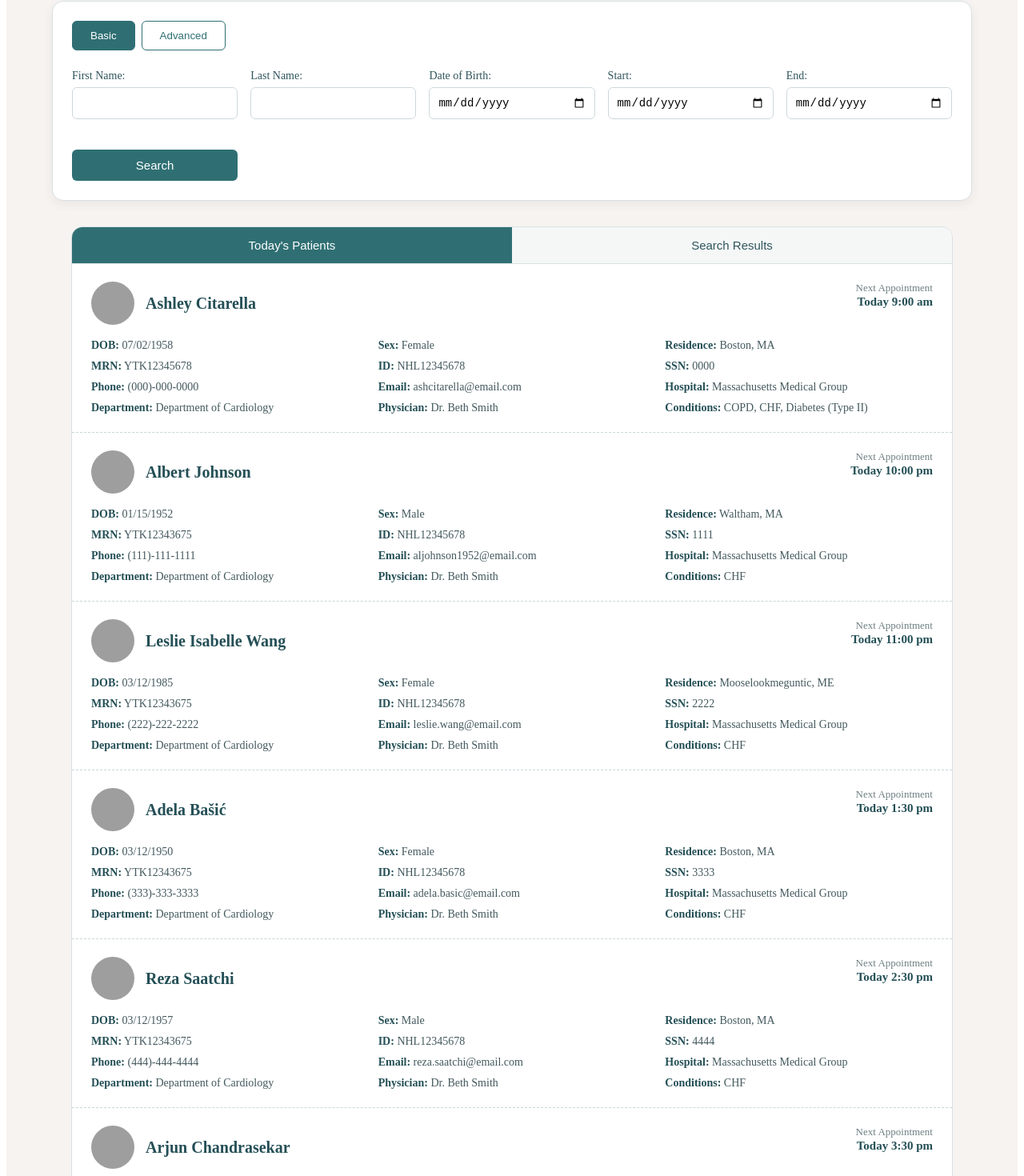
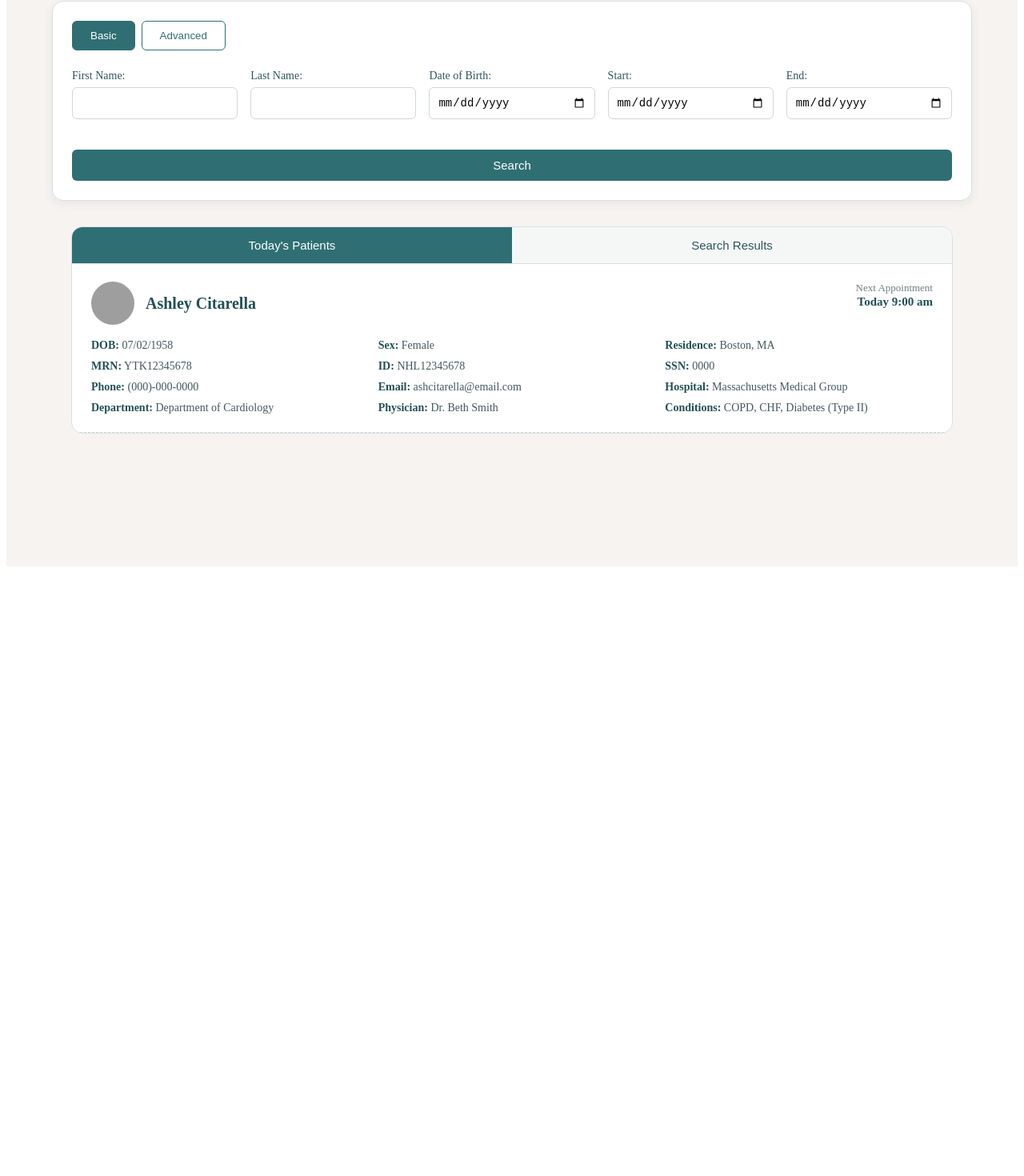
Before and after one commit to cocopuff2234/Angular-Patient-Dashboard, an Angular app: page / in a window 1280 px wide. Shown: the part 100-1570 px from the top of the page at 80% size. After the commit the page ends 816 px from the top, so only its background shows below. Built offline with nearby package versions, Linux system fonts and the light colour scheme; grey boxes are pictures that could not be loaded.

Commit message:
Search functionality implemented

```diff
--- a/src/app/app.component.html
+++ b/src/app/app.component.html
@@ -1,5 +1,9 @@
 <main class="app-page">
   <app-header></app-header>
-  <app-search></app-search>
-  <app-patient-panel></app-patient-panel>
+
+  <app-search (search)="handleSearch($event)"></app-search>
+
+  <app-patient-panel
+    [patients]="displayedPatients"
+  ></app-patient-panel>
 </main>
--- a/src/app/app.component.ts
+++ b/src/app/app.component.ts
@@ -1,8 +1,9 @@
 import { Component } from '@angular/core';
 import { RouterOutlet } from '@angular/router';
 import { HeaderComponent } from './components/header/header.component';
-import { SearchComponent } from './components/search/search.component';
+import { SearchComponent, SearchCriteria } from './components/search/search.component';
 import { PatientPanelComponent } from './components/patient-panel/patient-panel.component';
+import { Patient } from './models/patient.model';
 
 @Component({
   selector: 'app-root',
@@ -11,4 +12,48 @@ import { PatientPanelComponent } from './components/patient-panel/patient-panel.
   templateUrl: './app.component.html',
   styleUrls: ['./app.component.css']
 })
-export class AppComponent {}
+export class AppComponent {
+  allPatients: Patient[] = [
+    {
+      name: 'Ashley Citarella',
+      dob: '07/02/1958',
+      sex: 'Female',
+      residence: 'Boston, MA',
+      mrn: 'YTK12345678',
+      idNumber: 'NHL12345678',
+      ssnLast4: '0000',
+      phone: '(000)-000-0000',
+      email: 'ashcitarella@email.com',
+      hospital: 'Massachusetts Medical Group',
+      department: 'Department of Cardiology',
+      physician: 'Dr. Beth Smith',
+      conditions: 'COPD, CHF, Diabetes (Type II)',
+      nextAppointment: 'Today 9:00 am',
+      avatar: 'https://i.pravatar.cc/100?img=5'
+    }
+  ];
+
+  displayedPatients: Patient[] = this.allPatients;
+
+  handleSearch(criteria: SearchCriteria) {
+    this.displayedPatients = this.allPatients.filter(patient => {
+      const name = patient.name.toLowerCase();
+
+      const firstMatch =
+        !criteria.firstName || name.includes(criteria.firstName.toLowerCase());
+
+      const lastMatch =
+        !criteria.lastName || name.includes(criteria.lastName.toLowerCase());
+
+      const dobMatch =
+        !criteria.dob || patient.dob === this.formatDate(criteria.dob);
+
+      return firstMatch && lastMatch && dobMatch;
+    });
+  }
+
+  formatDate(date: string): string {
+    const [year, month, day] = date.split('-');
+    return `${month}/${day}/${year}`;
+  }
+}
--- a/src/app/components/patient-panel/patient-panel.component.html
+++ b/src/app/components/patient-panel/patient-panel.component.html
@@ -13,12 +13,16 @@
         </button>
     </div>
 
-    <div class="patients">
+    <div class="patients" *ngIf="patients.length > 0; else noPatients">
     <app-patient-card
         *ngFor="let patient of patients"
         [patient]="patient"
     ></app-patient-card>
     </div>
 
+    <ng-template #noPatients>
+    <p class="empty-state">No patients found.</p>
+    </ng-template>
+
 
 </section>
--- a/src/app/components/patient-panel/patient-panel.component.ts
+++ b/src/app/components/patient-panel/patient-panel.component.ts
@@ -1,123 +1,19 @@
-import { Component } from '@angular/core';
+import { Component, Input } from '@angular/core';
+import { CommonModule } from '@angular/common';
 import { PatientCardComponent } from '../patient-card/patient-card.component';
 import { Patient } from '../../models/patient.model';
-import { CommonModule } from '@angular/common';
 
 @Component({
   selector: 'app-patient-panel',
   standalone: true,
-  // common module is needed for ngFor in patient card
   imports: [CommonModule, PatientCardComponent],
   templateUrl: './patient-panel.component.html',
   styleUrls: ['./patient-panel.component.css']
 })
 export class PatientPanelComponent {
+  @Input() patients: Patient[] = [];
+
   activeTab = 'today';
-
-  patients: Patient[] = [
-  {
-    name: 'Ashley Citarella',
-    dob: '07/02/1958',
-    sex: 'Female',
-    residence: 'Boston, MA',
-    mrn: 'YTK12345678',
-    idNumber: 'NHL12345678',
-    ssnLast4: '0000',
-    phone: '(000)-000-0000',
-    email: 'ashcitarella@email.com',
-    hospital: 'Massachusetts Medical Group',
-    department: 'Department of Cardiology',
-    physician: 'Dr. Beth Smith',
-    conditions: 'COPD, CHF, Diabetes (Type II)',
-    nextAppointment: 'Today 9:00 am',
-    avatar: 'https://i.pravatar.cc/100?img=5'
-  },
-  {
-    name: 'Albert Johnson',
-    dob: '01/15/1952',
-    sex: 'Male',
-    residence: 'Waltham, MA',
-    mrn: 'YTK12343675',
-    idNumber: 'NHL12345678',
-    ssnLast4: '1111',
-    phone: '(111)-111-1111',
-    email: 'aljohnson1952@email.com',
-    hospital: 'Massachusetts Medical Group',
-    department: 'Department of Cardiology',
-    physician: 'Dr. Beth Smith',
-    conditions: 'CHF',
-    nextAppointment: 'Today 10:00 pm',
-    avatar: 'https://i.pravatar.cc/100?img=12'
-  },
-  {
-    name: 'Leslie Isabelle Wang',
-    dob: '03/12/1985',
-    sex: 'Female',
-    residence: 'Mooselookmeguntic, ME',
-    mrn: 'YTK12343675',
-    idNumber: 'NHL12345678',
-    ssnLast4: '2222',
-    phone: '(222)-222-2222',
-    email: 'leslie.wang@email.com',
-    hospital: 'Massachusetts Medical Group',
-    department: 'Department of Cardiology',
-    physician: 'Dr. Beth Smith',
-    conditions: 'CHF',
-    nextAppointment: 'Today 11:00 pm',
-    avatar: 'https://i.pravatar.cc/100?img=32'
-  },
-  {
-    name: 'Adela Bašić',
-    dob: '03/12/1950',
-    sex: 'Female',
-    residence: 'Boston, MA',
-    mrn: 'YTK12343675',
-    idNumber: 'NHL12345678',
-    ssnLast4: '3333',
-    phone: '(333)-333-3333',
-    email: 'adela.basic@email.com',
-    hospital: 'Massachusetts Medical Group',
-    department: 'Department of Cardiology',
-    physician: 'Dr. Beth Smith',
-    conditions: 'CHF',
-    nextAppointment: 'Today 1:30 pm',
-    avatar: 'https://i.pravatar.cc/100?img=45'
-  },
-  {
-    name: 'Reza Saatchi',
-    dob: '03/12/1957',
-    sex: 'Male',
-    residence: 'Boston, MA',
-    mrn: 'YTK12343675',
-    idNumber: 'NHL12345678',
-    ssnLast4: '4444',
-    phone: '(444)-444-4444',
-    email: 'reza.saatchi@email.com',
-    hospital: 'Massachusetts Medical Group',
-    department: 'Department of Cardiology',
-    physician: 'Dr. Beth Smith',
-    conditions: 'CHF',
-    nextAppointment: 'Today 2:30 pm',
-    avatar: 'https://i.pravatar.cc/100?img=22'
-  },
-  {
-    name: 'Arjun Chandrasekar',
-    dob: '03/12/1958',
-    sex: 'Male',
-    residence: 'New York City, NY',
-    mrn: 'YTK12343675',
-    idNumber: 'NHL12345678',
-    ssnLast4: '5555',
-    phone: '(555)-555-5555',
-    email: 'arjun@email.com',
-    hospital: 'Massachusetts Medical Group',
-    department: 'Department of Cardiology',
-    physician: 'Dr. Beth Smith',
-    conditions: 'CHF',
-    nextAppointment: 'Today 3:30 pm',
-    avatar: 'https://i.pravatar.cc/100?img=60'
-  }
-];
 
   setTab(tab: string) {
     this.activeTab = tab;
--- a/src/app/components/search/search.component.css
+++ b/src/app/components/search/search.component.css
@@ -52,6 +52,7 @@
 }
 
 .search-button {
+  grid-column: 1 / -1;
   margin-top: 22px;
   background: #2f6f73;
   color: white;
--- a/src/app/components/search/search.component.html
+++ b/src/app/components/search/search.component.html
@@ -1,4 +1,4 @@
-<section class ="search">
+<section class="search">
   <div class="tabs">
     <!--Switch tabs between basic and advanced search-->
     <button
@@ -15,30 +15,37 @@
       Advanced
     </button>
   </div>
+
   <!-- Patient details form-->
   <div class="form-grid">
     <label>
       First Name:
-            <input type="text"/>
+      <input type="text" [(ngModel)]="criteria.firstName" />
     </label>
+
     <label>
       Last Name:
-            <input type="text"/>
+      <input type="text" [(ngModel)]="criteria.lastName" />
     </label>
+
     <label>
       Date of Birth:
-            <input type="date"/>
+      <input type="date" [(ngModel)]="criteria.dob" />
     </label>
+
     <label>
       Start:
-            <input type="date"/>
+      <input type="date" [(ngModel)]="criteria.startDate" />
     </label>
+
     <label>
       End:
-            <input type="date"/>
+      <input type="date" [(ngModel)]="criteria.endDate" />
     </label>
 
     <!-- Search button -->
-        <button class="search-button">Search</button>
+    <button class="search-button" (click)="onSearch()">
+      Search
+    </button>
   </div>
 </section>
--- a/src/app/components/search/search.component.ts
+++ b/src/app/components/search/search.component.ts
@@ -1,15 +1,40 @@
-import { Component } from '@angular/core';
+import { Component, EventEmitter, Output } from '@angular/core';
+import { FormsModule } from '@angular/forms';
+
+export interface SearchCriteria {
+  firstName: string;
+  lastName: string;
+  dob: string;
+  startDate: string;
+  endDate: string;
+}
 
 @Component({
   selector: 'app-search',
   standalone: true,
+  imports: [FormsModule],
   templateUrl: './search.component.html',
   styleUrls: ['./search.component.css']
 })
 export class SearchComponent {
   activeTab = 'basic';
 
+  @Output() search = new EventEmitter<SearchCriteria>();
+
+  criteria: SearchCriteria = {
+    firstName: '',
+    lastName: '',
+    dob: '',
+    startDate: '',
+    endDate: ''
+  };
+
   setTab(tab: string) {
     this.activeTab = tab;
   }
+
+  onSearch() {
+  console.log('SEARCH CLICKED', this.criteria);
+  this.search.emit(this.criteria);
 }
+}
```
Lines whose indentation alone changed are shown as unchanged.
